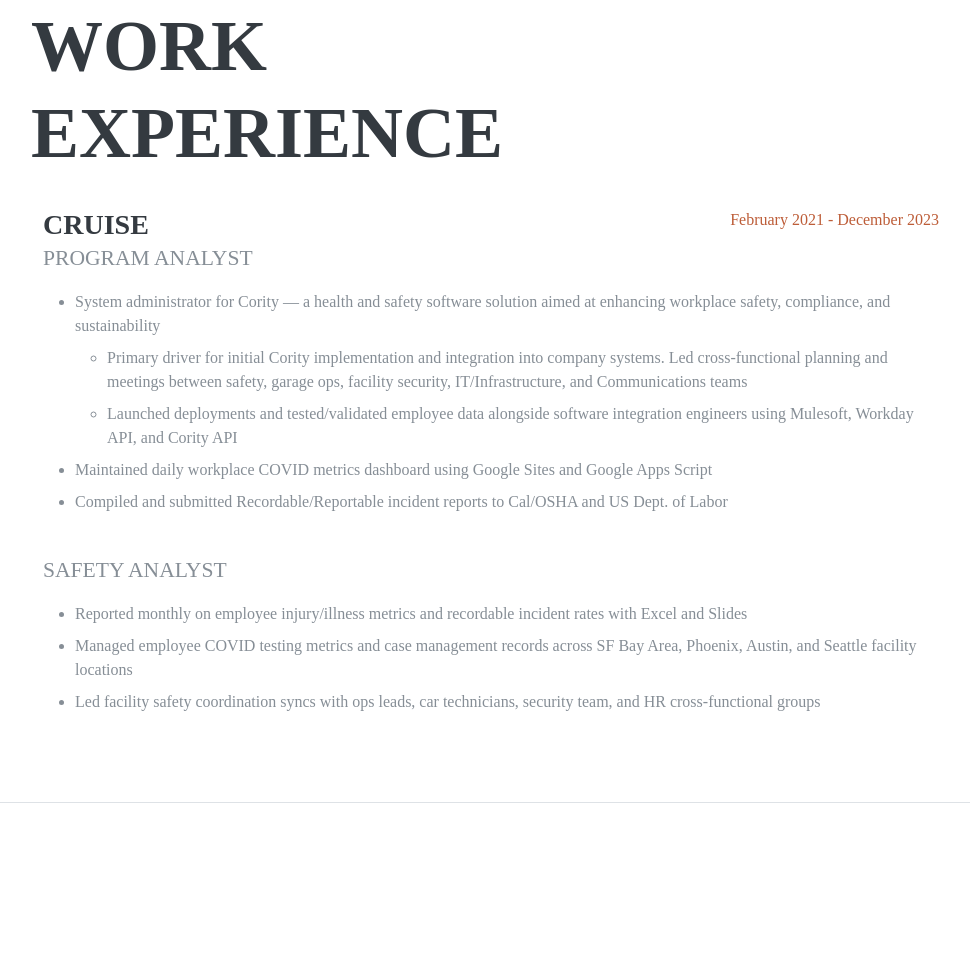
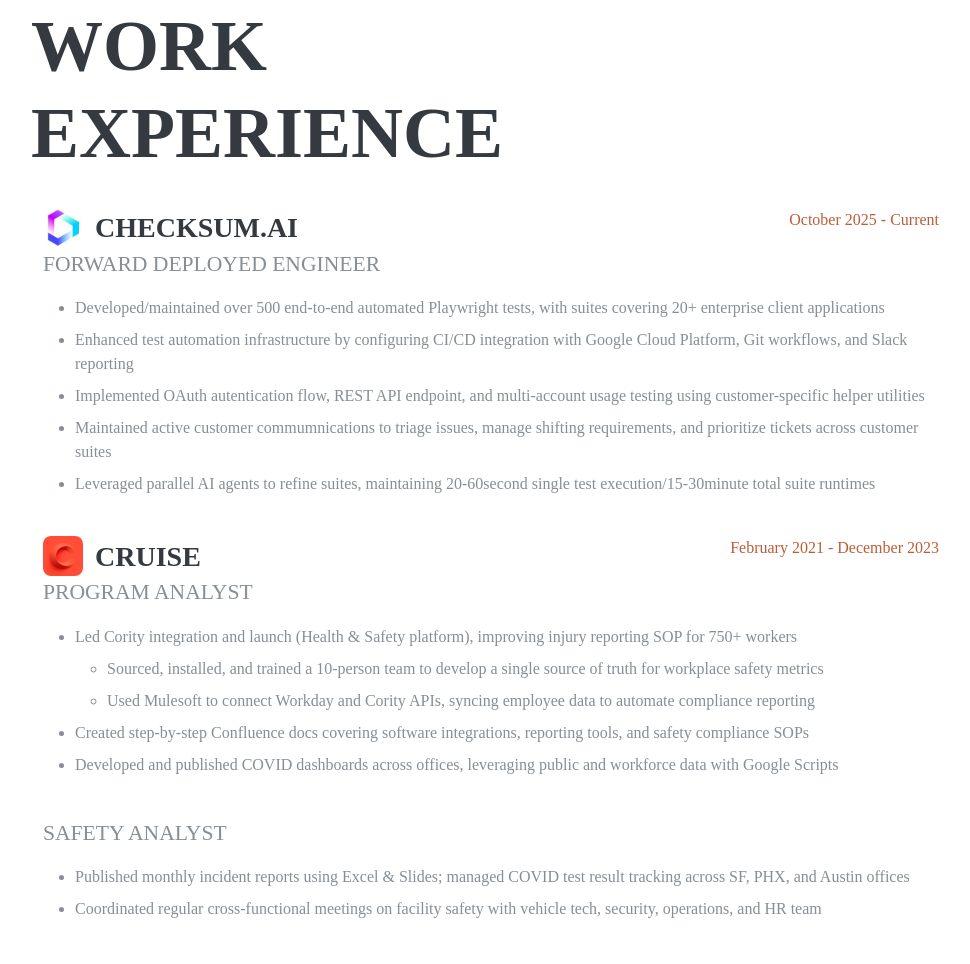
Before and after one commit to giovanni-rojas/giovanni-rojas.github.io, a website: page index.html in a window 1280 px wide. Shown: the part 4142-5106 px from the top of the page, without its empty margins (269-1239 px from the left). Drawn offline with nearby package versions, Linux system fonts and the light colour scheme; a web font is replaced by a local one.

Commit message:
Add checksum to experience section. Add logos

```diff
--- a/assets/css/style.css
+++ b/assets/css/style.css
@@ -68,6 +68,15 @@
 
 .person {
     margin-bottom: 2.4rem;
+}
+
+.company-logo {
+    width: 40px;
+    height: 40px;
+    border-radius: 8px;
+    object-fit: contain;
+    margin-right: 12px;
+    vertical-align: middle;
 }
 
 a:hover {
--- a/index.html
+++ b/index.html
@@ -303,7 +303,36 @@
           <div class="container resume-item pb-4">
             <div class="resume-content">
               <div class="row gy-4 justify-content-between" data-aos="fade-up" data-aos-delay="50">
+                <div class="col-auto d-flex align-items-center">
+                  <img src="assets/img/logos/checksum_ai_logo.jpg" alt="Checksum.ai logo" class="company-logo">
+                  <h3 class="mb-0">Checksum.ai</h3>
+                </div>
                 <div class="col-auto">
+                  <div class="resume-date text-md-right">
+                    <span class="text-primary" style="float: right;">October 2025 - Current</span>
+                  </div>
+                </div>
+              </div>
+              <div class="subheading mb-3" data-aos="fade-up" data-aos-delay="100">
+                Forward Deployed Engineer
+              </div>
+              <div data-aos="fade-up" data-aos-delay="150">
+                <ul>
+                  <li class="mb-2">Developed/maintained over 500 end-to-end automated Playwright tests, with suites covering 20+ enterprise client applications</li>
+                  <li class="mb-2">Enhanced test automation infrastructure by configuring CI/CD integration with Google Cloud Platform, Git workflows, and Slack reporting</li>
+                  <li class="mb-2">Implemented OAuth autentication flow, REST API endpoint, and multi-account usage testing using customer-specific helper utilities</li>
+                  <li class="mb-2">Maintained active customer commumnications to triage issues, manage shifting requirements, and prioritize tickets across customer suites</li>
+                  <li class="mb-2">Leveraged parallel AI agents to refine suites, maintaining 20-60second single test execution/15-30minute total suite runtimes</li>
+                </ul>
+              </div>
+            </div>
+          </div>
+
+          <div class="container resume-item pb-4">
+            <div class="resume-content">
+              <div class="row gy-4 justify-content-between" data-aos="fade-up" data-aos-delay="150">
+                <div class="col-auto d-flex align-items-center">
+                  <img src="assets/img/logos/cruise-logo.png" alt="Cruise logo" class="company-logo">
                   <h3 class="mb-0">Cruise</h3>
                 </div>
                 <div class="col-auto">
@@ -312,21 +341,21 @@
                   </div>
                 </div>
               </div>
-              <div class="subheading mb-3" data-aos="fade-up" data-aos-delay="100">
+              <div class="subheading mb-3" data-aos="fade-up" data-aos-delay="200">
                 Program Analyst
               </div>
               <div data-aos="fade-up" data-aos-delay="150">
                 <ul>
-                  <li class="mb-2">System administrator for Cority — a health and safety software solution aimed at enhancing workplace safety, compliance, and sustainability</li>
+                  <li class="mb-2">Led Cority integration and launch (Health & Safety platform), improving injury reporting SOP for 750+ workers</li>
 
                   <li style="list-style-type: none;">
                     <ul>
-                      <li class="mb-2">Primary driver for initial Cority implementation and integration into company systems. Led cross-functional planning and meetings between safety, garage ops, facility security, IT/Infrastructure, and Communications teams</li>
-                      <li class="mb-2">Launched deployments and tested/validated employee data alongside software integration engineers using Mulesoft, Workday API, and Cority API</li>
+                      <li class="mb-2">Sourced, installed, and trained a 10-person team to develop a single source of truth for workplace safety metrics</li>
+                      <li class="mb-2">Used Mulesoft to connect Workday and Cority APIs, syncing employee data to automate compliance reporting</li>
                     </ul>
                   </li>
-                  <li class="mb-2">Maintained daily workplace COVID metrics dashboard using Google Sites and Google Apps Script</li>
-                  <li class="mb-2">Compiled and submitted Recordable/Reportable incident reports to Cal/OSHA and US Dept. of Labor</li>
+                  <li class="mb-2">Created step-by-step Confluence docs covering software integrations, reporting tools, and safety compliance SOPs</li>
+                  <li class="mb-2">Developed and published COVID dashboards across offices, leveraging public and workforce data with Google Scripts</li>
                 </ul>
               </div>
             </div>
@@ -334,14 +363,13 @@
 
           <div class="container resume-item pb-4">
             <div class="resume-content">
-              <div class="subheading mb-3" data-aos="fade-up" data-aos-delay="200">
+              <div class="subheading mb-3" data-aos="fade-up" data-aos-delay="250">
                 Safety Analyst
               </div>
-              <div data-aos="fade-up" data-aos-delay="250">
+              <div data-aos="fade-up" data-aos-delay="300">
                 <ul>
-                  <li class="mb-2">Reported monthly on employee injury/illness metrics and recordable incident rates with Excel and Slides</li>
-                  <li class="mb-2">Managed employee COVID testing metrics and case management records across SF Bay Area, Phoenix, Austin, and Seattle facility locations</li>
-                  <li class="mb-2">Led facility safety coordination syncs with ops leads, car technicians, security team, and HR cross-functional groups</li>
+                  <li class="mb-2">Published monthly incident reports using Excel & Slides; managed COVID test result tracking across SF, PHX, and Austin offices</li>
+                  <li class="mb-2">Coordinated regular cross-functional meetings on facility safety with vehicle tech, security, operations, and HR team</li>
                 </ul>
               </div>
             </div>
@@ -366,7 +394,8 @@
           <div class="container resume-item pb-4">
             <div class="resume-content">
               <div class="row gy-4 justify-content-between" data-aos="fade-up" data-aos-delay="100">
-                <div class="col-auto">
+                <div class="col-auto d-flex align-items-center">
+                  <img src="assets/img/logos/UC_Santa_Barbara_Gauchos_logo.svg.png" alt="UCSB logo" class="company-logo">
                   <h3 class="mb-0">University of California, Santa Barbara</h3>
                 </div>
                 <div class="col-auto">
```
Also changed, not shown: assets/img/logos/UC_Santa_Barbara_Gauchos_logo.svg.png (added), assets/img/logos/checksum_ai_logo.jpg (added), assets/img/logos/cruise-logo.png (added).
